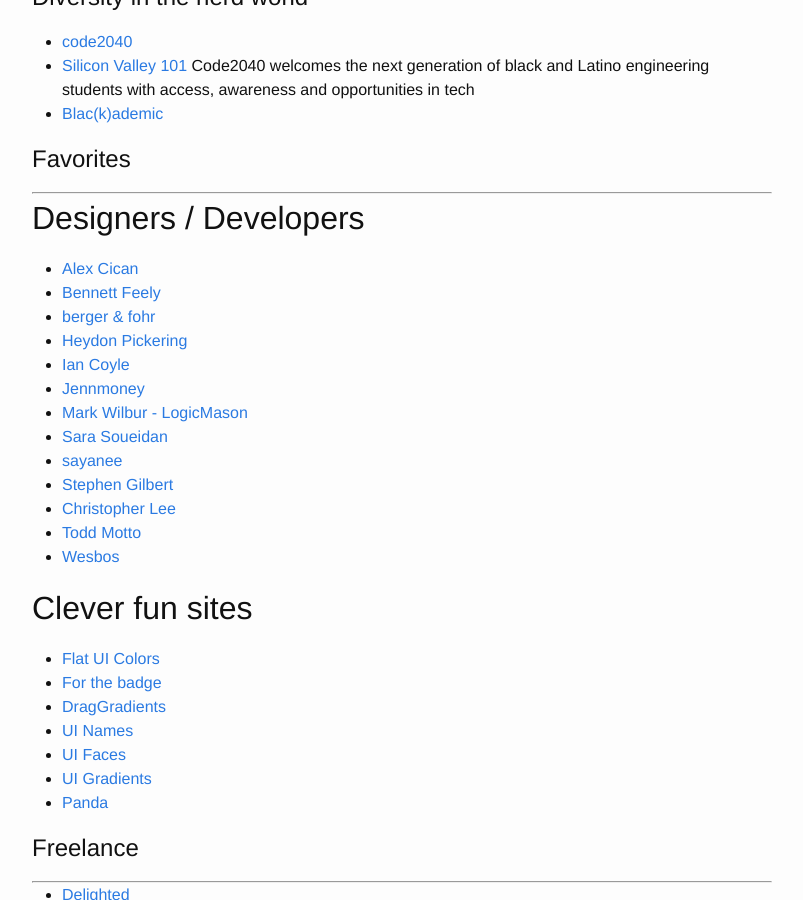
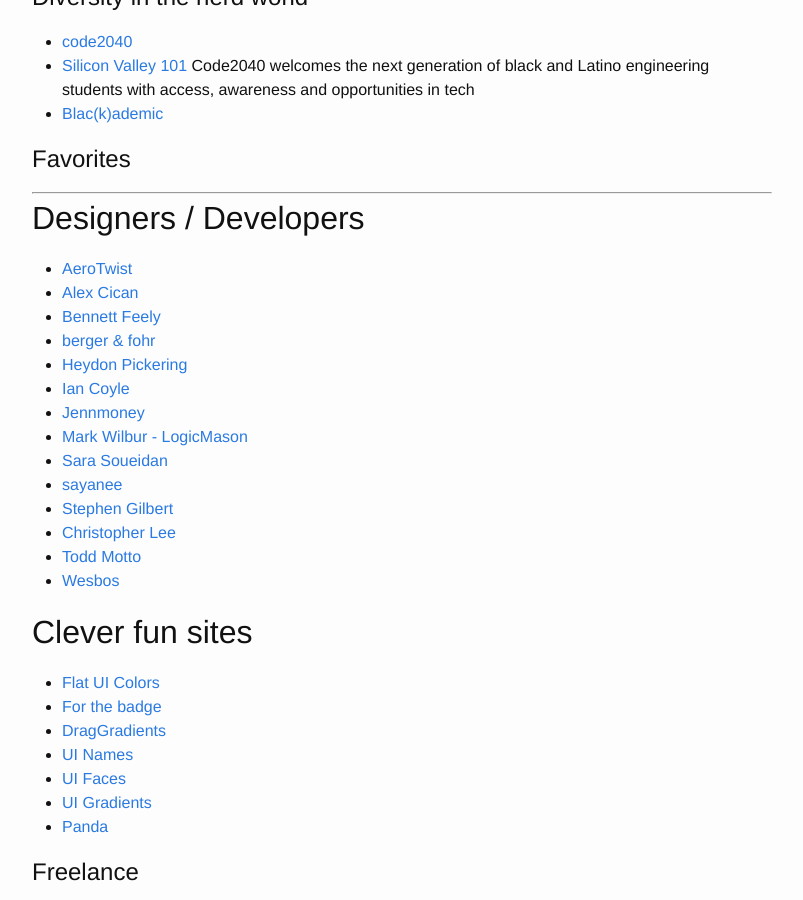
Before and after one commit to brownerd/brownerd.github.io, a Jekyll site: the page built from _posts/2014-10-06-reading-list-2014.md, in a window 1280 px wide and 900 px high, scrolled down 10870 px. Shown: the whole window, without its empty margins (238-1041 px from the left). Built offline with Jekyll 4.4.1, drawn with Linux system fonts in a browser that asks for light colours; emoji names are drawn with the system emoji font.

Commit message:
add aero twist to favs

```diff
--- a/_posts/2014-10-06-reading-list-2014.md
+++ b/_posts/2014-10-06-reading-list-2014.md
@@ -515,6 +515,7 @@ I use/test out a lot of apps :punch:
 
 ## Designers / Developers
 
+- [AeroTwist](http://aerotwist.com/)
 - [Alex Cican](http://alexcican.com/)
 - [Bennett Feely](http://bennettfeely.com/)
 - [berger & fohr](http://bergerfohr.com/)
```
